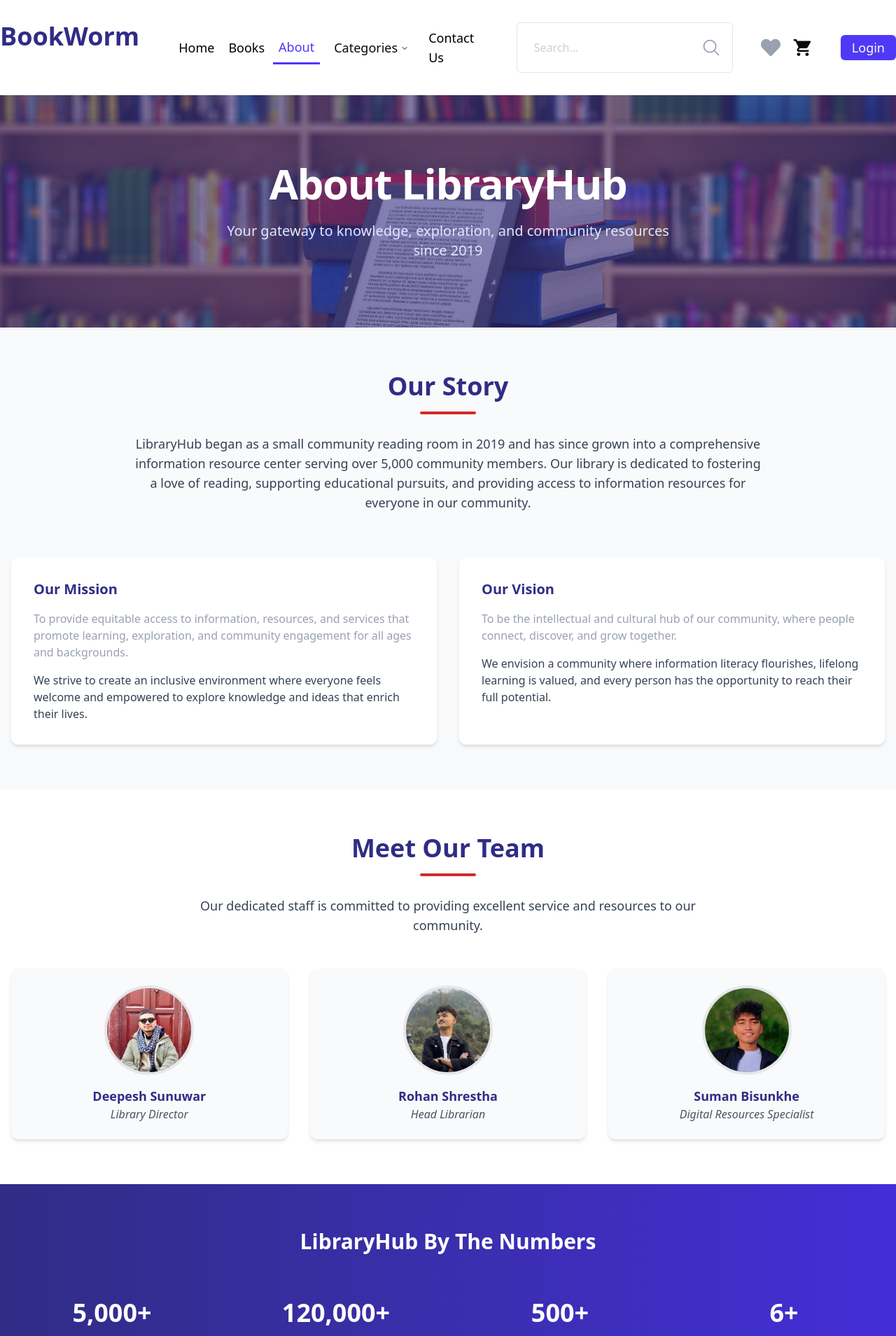
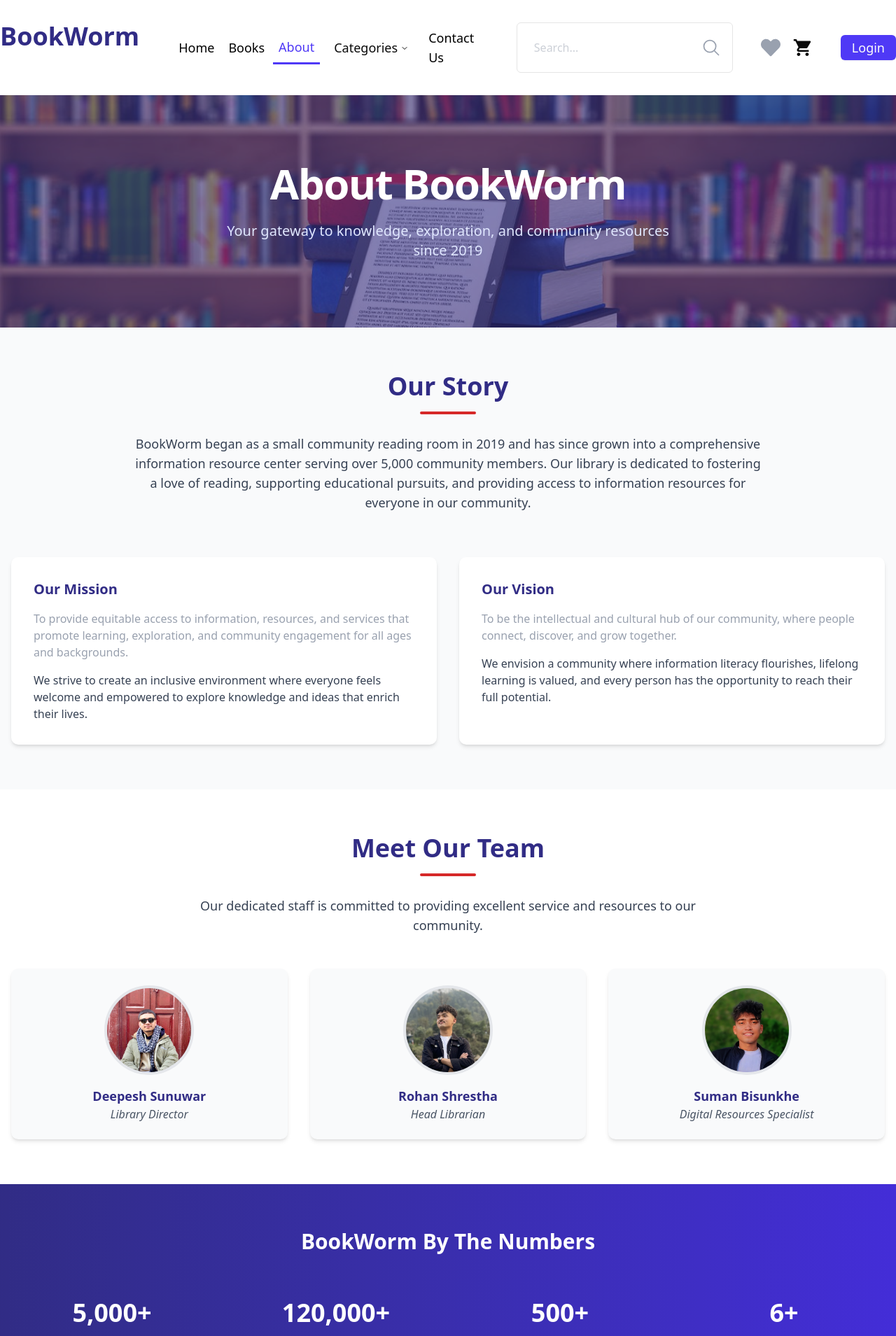
Before and after one commit to darkkphoenyx/LMS, a React (Vite) app: page /about in a window 1280 px wide. Shown: the top 1909 px of the page at 70% size. Built offline with nearby package versions, Linux system fonts and the light colour scheme.

Commit message:
Reference changed

```diff
--- a/src/pages/about/about.tsx
+++ b/src/pages/about/about.tsx
@@ -12,7 +12,7 @@ const AboutPage = () => {
         {/* Content */}
         <div className="relative max-w-7xl mx-auto py-16 px-4 sm:py-24 sm:px-6 lg:px-8 text-center">
           <h1 className="text-4xl font-extrabold text-white sm:text-5xl sm:tracking-tight lg:text-6xl">
-            About LibraryHub
+            About BookWorm
           </h1>
           <p className="mt-6 max-w-2xl mx-auto text-xl text-indigo-100">
             Your gateway to knowledge, exploration, and community resources
@@ -31,7 +31,7 @@ const AboutPage = () => {
         </div>
 
         <p className="text-lg text-gray-700 max-w-4xl mx-auto text-center">
-          LibraryHub began as a small community reading room in 2019 and has
+          BookWorm began as a small community reading room in 2019 and has
           since grown into a comprehensive information resource center serving
           over 5,000 community members. Our library is dedicated to fostering a
           love of reading, supporting educational pursuits, and providing access
@@ -129,7 +129,7 @@ const AboutPage = () => {
       <section className="py-16 px-4 bg-gradient-to-r from-indigo-900 to-indigo-700 text-white">
         <div className="max-w-7xl mx-auto">
           <h2 className="text-3xl font-bold text-center mb-12">
-            LibraryHub By The Numbers
+            BookWorm By The Numbers
           </h2>
 
           <div className="grid md:grid-cols-2 lg:grid-cols-4 gap-8">
@@ -184,7 +184,7 @@ const AboutPage = () => {
             {
               year: "2024",
               description:
-                "Launched the LibraryHub digital platform, bringing our services online.",
+                "Launched the BookWorm digital platform, bringing our services online.",
             },
             {
               year: "2025",
--- a/src/pages/contact/contact.tsx
+++ b/src/pages/contact/contact.tsx
@@ -226,11 +226,11 @@ const ContactPage = () => {
               <div>
                 <h4 className="font-bold text-indigo-900 mb-2">Email</h4>
                 <p className="text-gray-700">
-                  info@libraryhub.org
+                  info@BookWorm.org
                   <br />
-                  reference@libraryhub.org
+                  reference@BookWorm.org
                   <br />
-                  programs@libraryhub.org
+                  programs@BookWorm.org
                 </p>
               </div>
             </div>
```
